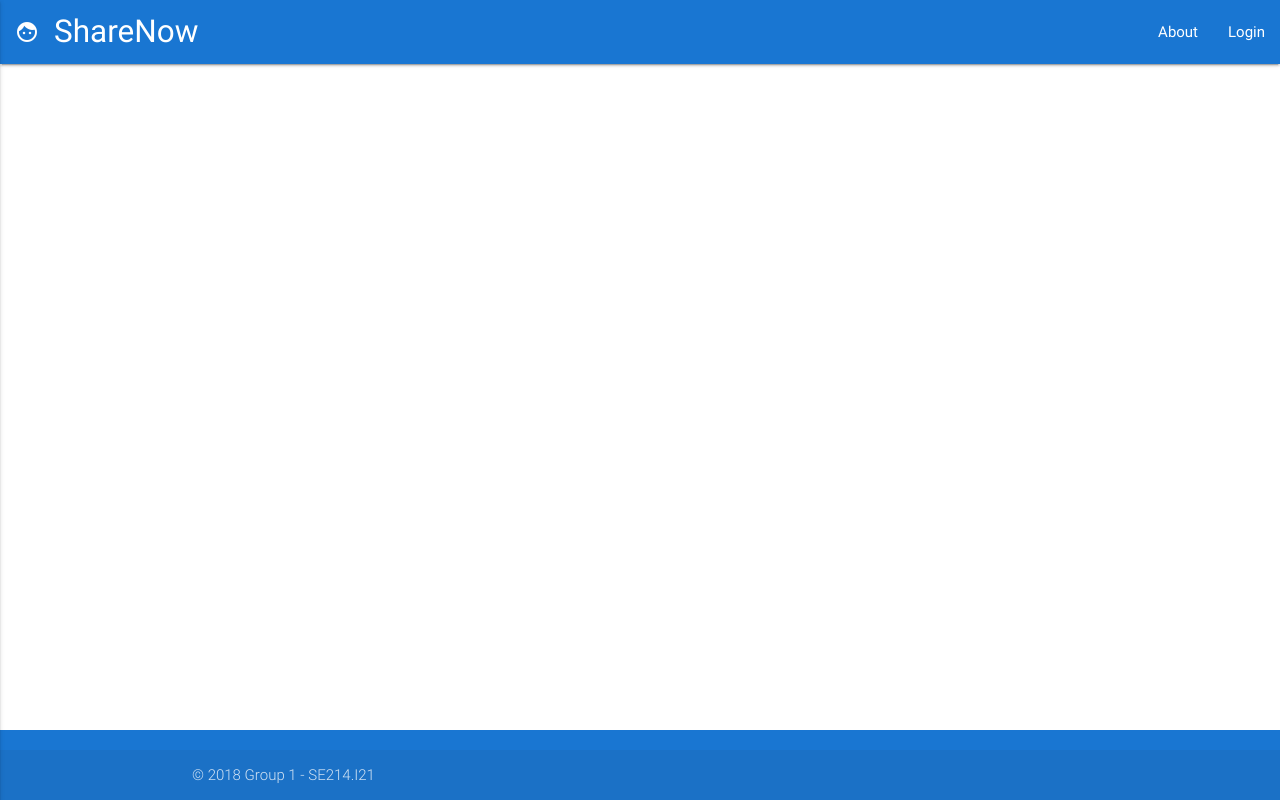
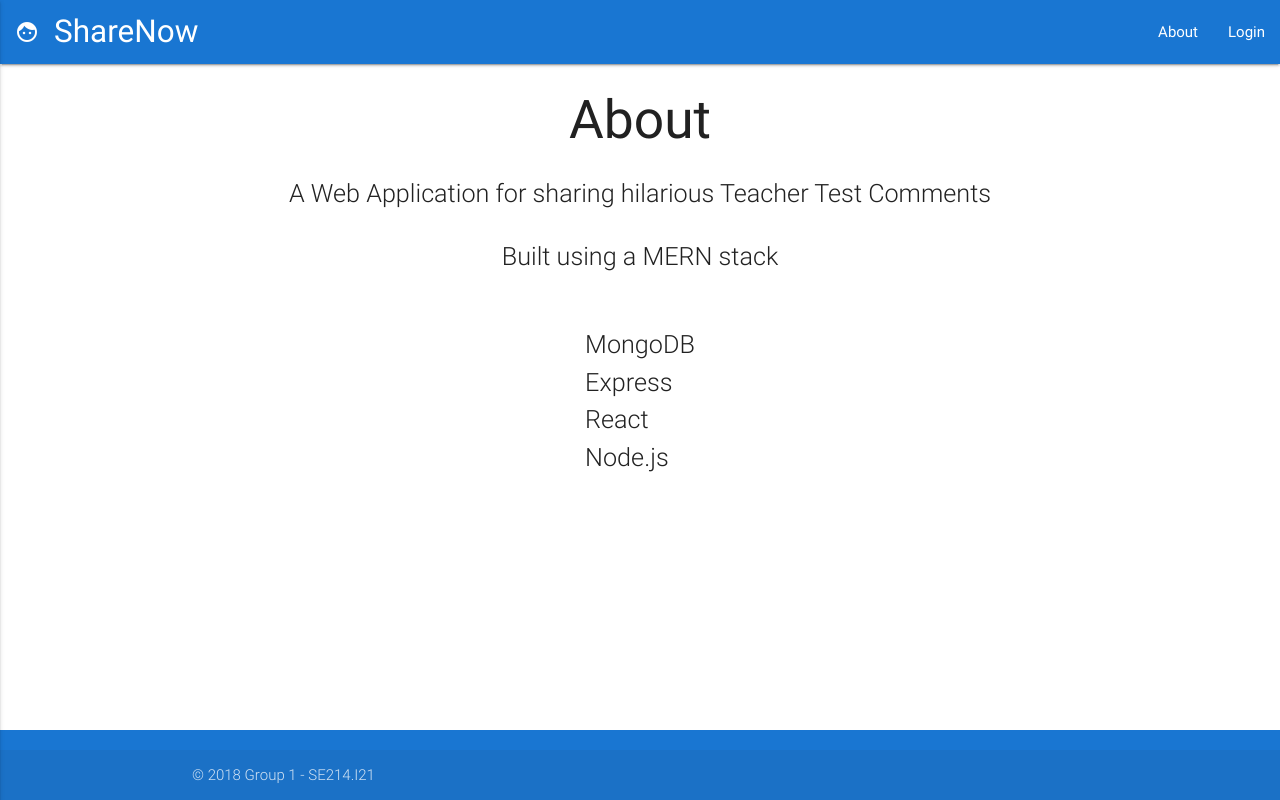
Before and after one commit to nguyenphucthienan/share-now, a React (Create React App) app in the folder client/: page /about in a window 1280 px wide. Built offline with nearby package versions, Linux system fonts and the light colour scheme.

Commit message:
Add About component + route title

```diff
--- /dev/null
+++ b/client/src/components/About.js
@@ -0,0 +1,26 @@
+import React, { Component } from 'react';
+import config from '../config';
+
+class About extends Component {
+  componentDidMount() {
+    document.title = `${config.appName} – About`;
+  }
+
+  render() {
+    return (
+      <div className="container center-align">
+        <h2>About</h2>
+        <p className="flow-text">A Web Application for sharing hilarious Teacher Test Comments</p>
+        <p className="flow-text">Built using a MERN stack</p>
+        <ul className="stack-list flow-text">
+          <li>MongoDB</li>
+          <li>Express</li>
+          <li>React</li>
+          <li>Node.js</li>
+        </ul>
+      </div>
+    );
+  }
+}
+
+export default About;
--- a/client/src/components/App.js
+++ b/client/src/components/App.js
@@ -3,6 +3,7 @@ import { BrowserRouter, Route, Switch } from 'react-router-dom';
 
 import Header from './Header';
 import Footer from './Footer';
+import About from './About';
 import Landing from './Landing';
 
 class App extends Component {
@@ -15,6 +16,7 @@ class App extends Component {
             <main>
               <Switch>
                 <Route exact path="/" component={Landing} />
+                <Route exact path="/about" component={About} />
               </Switch>
             </main>
             <Footer />
--- a/client/src/components/Landing.js
+++ b/client/src/components/Landing.js
@@ -1,6 +1,11 @@
 import React, { Component } from 'react';
+import config from '../config';
 
 class Landing extends Component {
+  componentDidMount() {
+    document.title = `${config.appName}`;
+  }
+
   render() {
     return (
       <div className="container center-align">
--- /dev/null
+++ b/client/src/config/index.js
@@ -0,0 +1,4 @@
+export default {
+  baseURL: process.env.BASE_URL || 'http://127.0.0.1:3000',
+  appName: 'ShareNow'
+};
--- a/client/src/resources/css/styles.css
+++ b/client/src/resources/css/styles.css
@@ -19,3 +19,8 @@ main {
 .pointer-cursor {
   cursor: pointer;
 }
+
+.stack-list {
+  display: inline-block;
+  text-align: left;
+}
```
